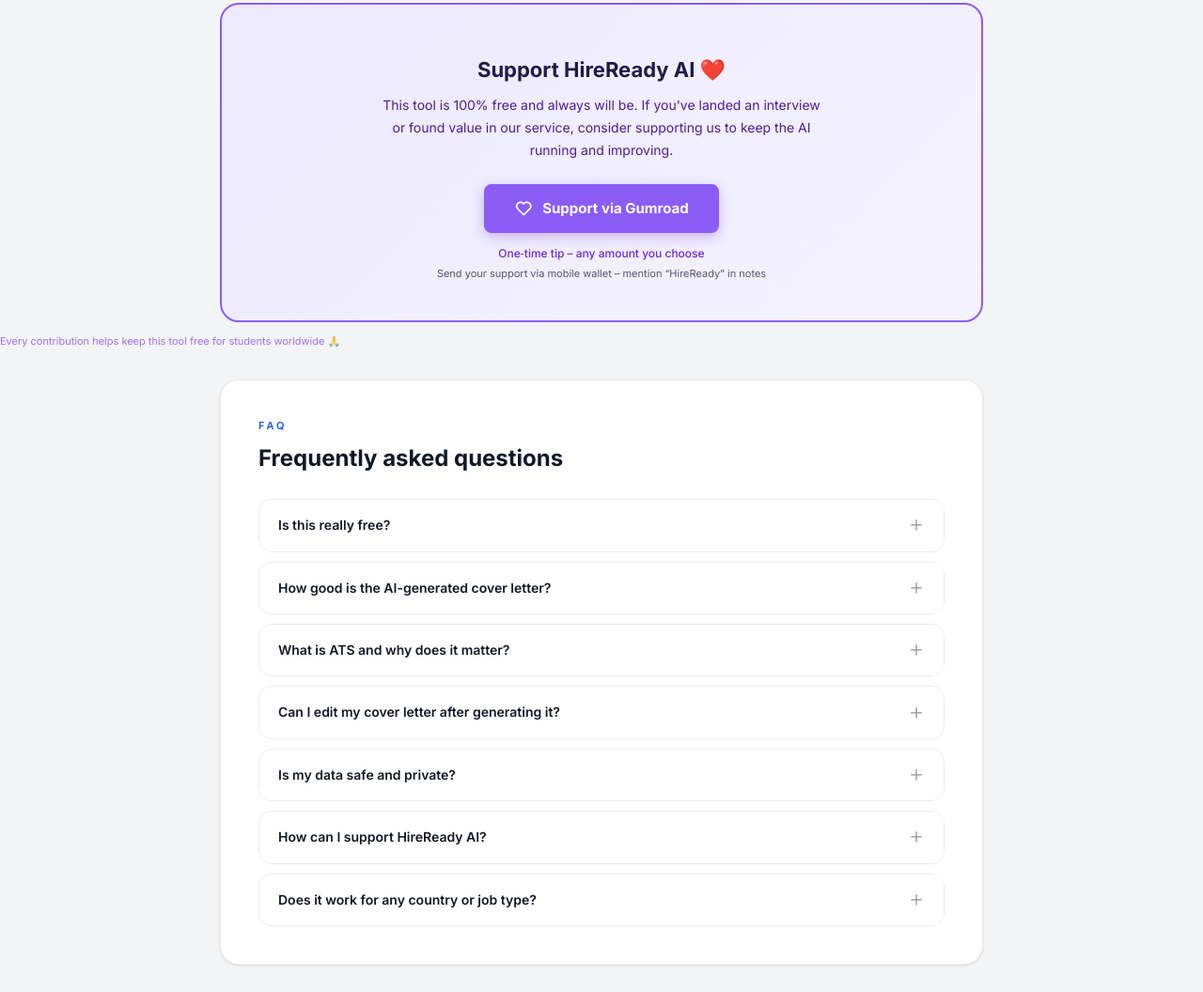
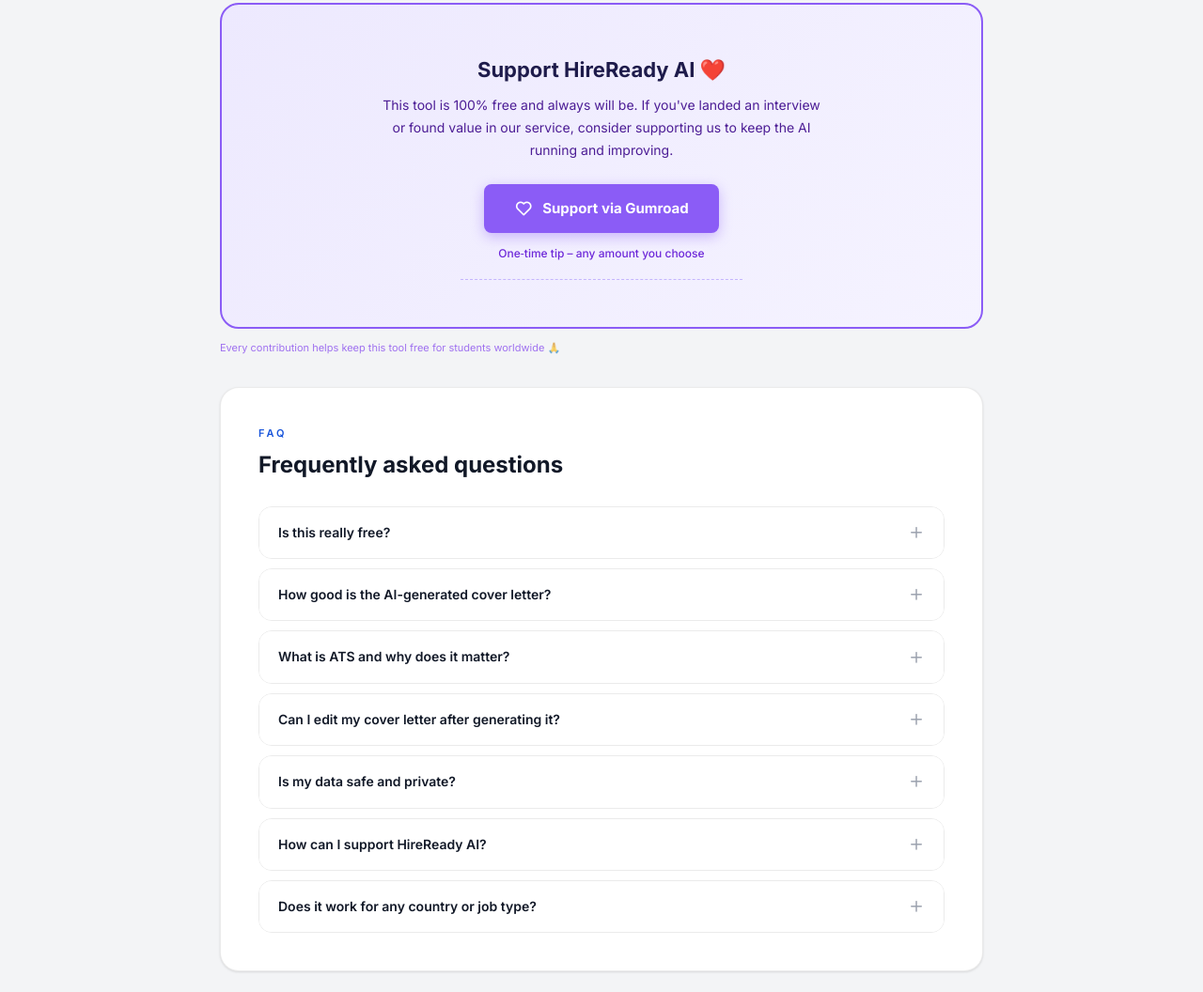
Before and after one commit to AbbasKhan347/hireready-ai, a website: page index.html in a window 1280 px wide. Shown: the part 3551-4607 px from the top of the page at 94% size. Drawn offline with Linux system fonts and the light colour scheme.

Commit message:
Update index.html

```diff
--- a/index.html
+++ b/index.html
@@ -1378,8 +1378,7 @@
             </div>
         </div>
 
-        <!-- SUPPORT / DONATE SECTION -->
-
+<!-- SUPPORT / DONATE SECTION -->
 <div class="sec-wrap mt2" id="support-section">
     <div class="support-card">
         <i class="ti ti-heart-filled" style="font-size:40px;color:#8B5CF6;display:block;margin-bottom:12px"></i>
@@ -1392,14 +1391,18 @@
             </a>
             <div style="font-size:12px;color:#6D28D9;font-weight:500">One‑time tip – any amount you choose</div>
             <!-- Local methods -->
+            <div style="font-size:12px;color:#4C1D95;margin-top:6px;border-top:1px dashed #C4B5FD;padding-top:10px;width:100%;max-width:300px">
+                <!-- <div style="font-weight:600;margin-bottom:6px">🇵🇰 For Pakistan users</div> -->
+                <!-- <div style="display:flex;flex-wrap:wrap;justify-content:center;gap:12px"> -->
+                    <!-- <span><i class="ti ti-device-mobile"></i> JazzCash: 03XX-XXXXXXX</span> -->
+                    <!-- <span><i class="ti ti-device-mobile"></i> Easypaisa: 03XX-XXXXXXX</span> -->
                 </div>
-                <div style="font-size:11px;opacity:.7;margin-top:4px">Send your support via mobile wallet – mention “HireReady” in notes</div>
+                <!-- <div style="font-size:11px;opacity:.7;margin-top:4px">Send your support via mobile wallet – mention “HireReady” in notes</div> -->
             </div>
         </div>
         <div style="font-size:11px;color:#7C3AED;margin-top:12px;opacity:.7">Every contribution helps keep this tool free for students worldwide 🙏</div>
     </div>
 </div>
-
         <!-- FAQ -->
         <div class="sec-wrap mt2">
             <div class="card">
```
